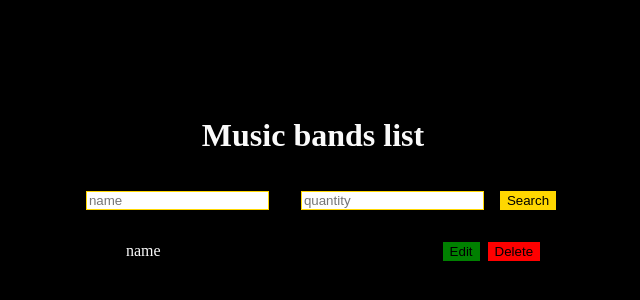
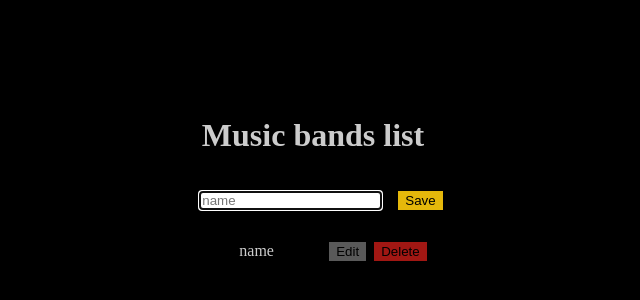
Before and after one commit to sctlcd/react-music-bands-list, a React (Create React App) app: page / in a window 1280 px wide. Shown: the part 214-514 px from the top of the page, without its empty margins (327-967 px from the left). Built offline with nearby package versions, Linux system fonts and the light colour scheme; the HTML template or start-up script is replaced by a standard one.

Commit message:
added form submit with item name

```diff
--- a/src/App.css
+++ b/src/App.css
@@ -1,6 +1,6 @@
 .App {
-  background-color: black;
-  color: #fafafa;
+  background-color: #000000;
+  color: #cccccc;
   height: 100vh;
   margin: 0;
   padding: 0;
--- a/src/App.jsx
+++ b/src/App.jsx
@@ -1,25 +1,74 @@
 import './App.css';
+import { useRef, useEffect, useState } from 'react';
 
 function App() {
+
+  const [items, setItems] = useState([]);
+  const [newItem, setNewItem] = useState("");
+  // const [newQuantity, setNewQuantity] = useState("");
+
+  let itemName = useRef();
+  let itemQuantity = useRef();
+
+  useEffect(() => {
+    itemName.current.focus();
+  }, []);
+
+  function handleSubmit (event) {
+    event.preventDefault();
+    // if (itemName.current.value === "" || itemQuantity.current.value === "") {
+    if (itemName.current.value === "") {
+      // window.alert("Enter item name and quantity");
+      window.alert("Enter a music band name");
+    } else {
+      // setItems([...items, { item: newItem, quantity: newQuantity}]);
+      setItems([...items, { item: newItem }]);
+    }
+  };
+
   return (
     <div className="App">
       <div className='container'>
         <h1 className='text-center'>Music bands list</h1>
-        <form className='display-flex' style={{ justifyContent: "center" }}>
+        <form className='display-flex' style={{ justifyContent: "center" }} onSubmit={handleSubmit} >
           <div className='m-1'>
-            <input name="name" placeholder="name" style={{ border: "1px solid gold"}} />
+            <input
+              name="name"
+              placeholder="name"
+              style={{ border: "1px solid #E5B80B"}}
+              ref={itemName}
+            />
           </div>
-          <div className='m-1'>
-            <input name="quantity" placeholder="quantity" style={{ border: "1px solid gold"}} />
-          </div>
-          <button type="submit" style={{ border: "1px solid gold", backgroundColor: "gold" }}>Search</button>
+          {/* <div className='m-1'>
+            <input
+              name="quantity"
+              placeholder="quantity"
+              style={{ border: "1px solid #E5B80B"}}
+              ref={itemQuantity}
+            />
+          </div> */}
+          <button
+            type="submit"
+            style={{ border: "1px solid #E5B80B", backgroundColor: "#E5B80B" }}
+          >
+            Save
+          </button>
         </form>
+
         <ul className='container text-left'>
           <li className='display-flex m-1 space-between'>
             name
             <div>
-              <button style={{ border: "1px solid green", backgroundColor: "green", margin: "0 0.5rem" }}>Edit</button>
-              <button style={{ border: "1px solid red", backgroundColor: "red" }}>Delete</button>
+              <button
+                style={{ border: "1px solid #595959", backgroundColor: "#595959", margin: "0 0.5rem" }}
+              >
+                Edit
+              </button>
+              <button
+                style={{ border: "1px solid #A11713", backgroundColor: "#A11713" }}
+              >
+                Delete
+              </button>
             </div>
           </li>
         </ul>
```
